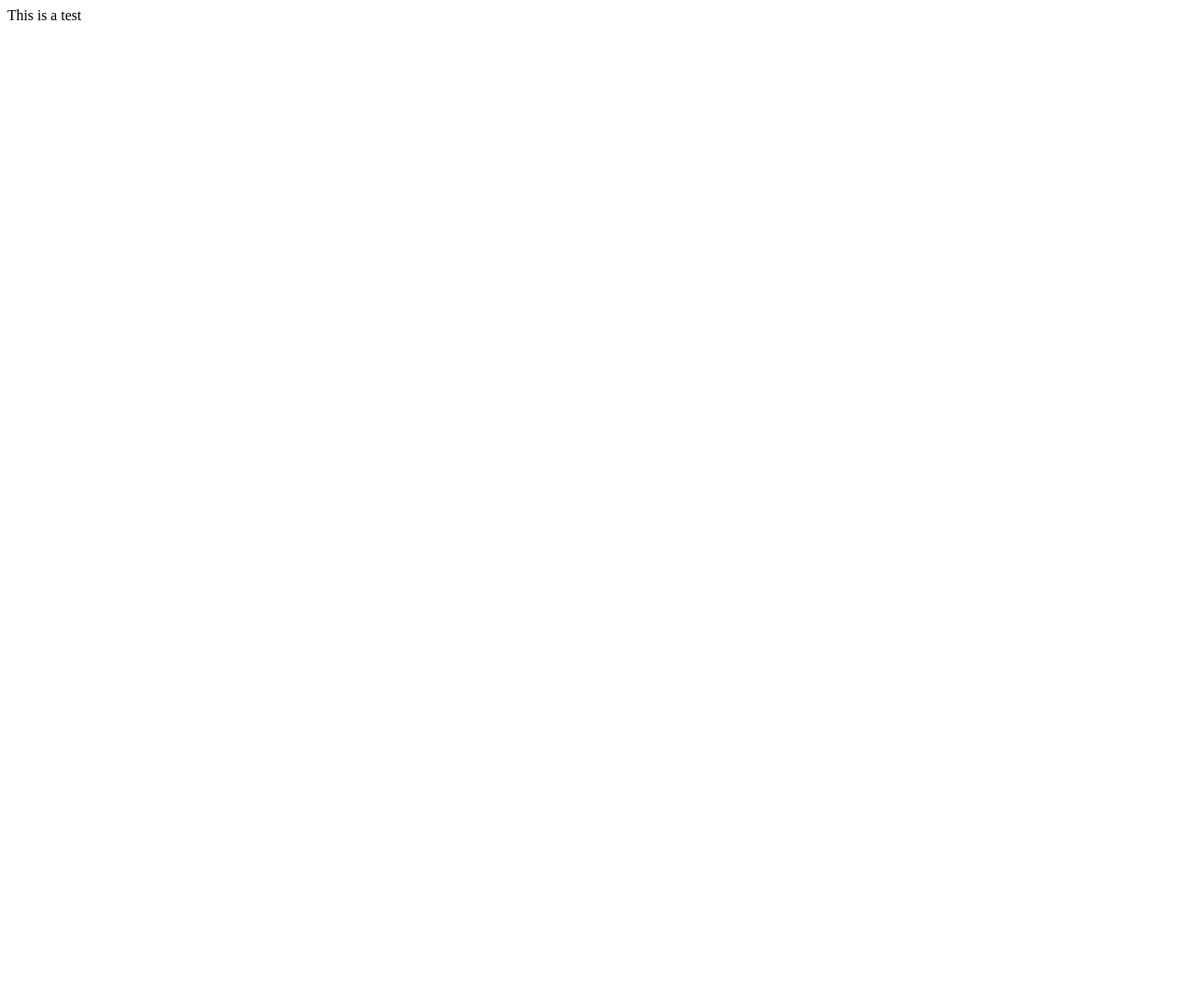
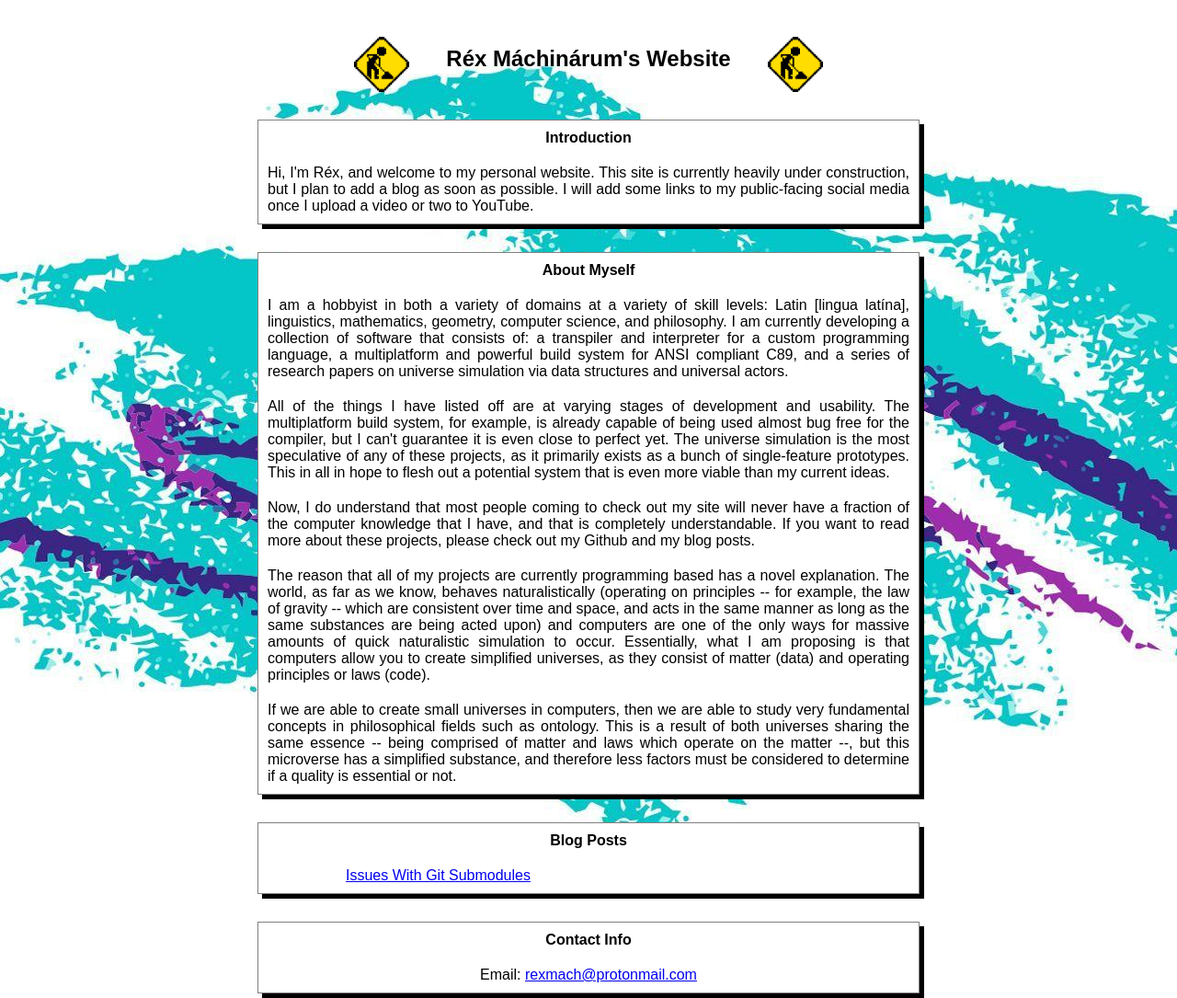
Before and after one commit to RexMachinarum/rexmachinarum.github.io, a plain HTML site: page index.html in a window 1280 px wide. Shown: the top 1085 px of the page at 92% size. Before the commit the page ends 800 px from the top, so only its background shows below. Drawn offline with Linux system fonts and the light colour scheme.

Commit message:
actual commit with website

```diff
--- a/index.html
+++ b/index.html
@@ -1,5 +1,77 @@
 <html>
+	<head>
+		<link href="style.css" rel="stylesheet">
+	</head>
 	<body>
-		<p>This is a test</p>
+
+		<!-- title -->
+		<div class="flex-container">
+			<img src="wip.gif" alt="wip" style="width: 60px">
+			<div style="width: 30px;"></div>
+			<h2>Réx Máchinárum's Website</h2>
+			<div style="width: 30px;"></div>
+			<img src="wip.gif" alt="wip" style="width: 60px">
+		</div>
+
+		<div class="text-zone">
+			<h4 style="text-align: center;">Introduction</h4>
+			<p>
+				Hi, I'm Réx, and welcome to my personal website.
+				This site is currently heavily under construction,
+				but I plan to add a blog as soon as possible.
+				I will add some links to my public-facing social media once I upload a video or two to YouTube.
+			</p>
+		</div>
+
+		<div class="text-zone">
+			<h4 style="text-align: center;">About Myself</h4>
+			<p>
+				I am a hobbyist in both a variety of domains at a variety of skill levels:
+				Latin [lingua latína], linguistics, mathematics, geometry, computer science, and philosophy.
+				I am currently developing a collection of software that consists of:
+				a transpiler and interpreter for a custom programming language,
+				a multiplatform and powerful build system for ANSI compliant C89,
+				and a series of research papers on universe simulation via data structures and universal actors.
+			</p>
+			<p>
+				All of the things I have listed off are at varying stages of development and usability.
+				The multiplatform build system, for example, is already capable of being used almost bug free for the compiler,
+				but I can't guarantee it is even close to perfect yet.
+				The universe simulation is the most speculative of any of these projects,
+				as it primarily exists as a bunch of single-feature prototypes.
+				This in all in hope to flesh out a potential system that is even more viable than my current ideas.
+			</p>
+			<p>
+				Now, I do understand that most people coming to check out my site will never have a fraction of the computer knowledge that I have,
+				and that is completely understandable.
+				If you want to read more about these projects,
+				please check out my Github and my blog posts.
+			</p>
+			<p>
+				The reason that all of my projects are currently programming based has a novel explanation.
+				The world, as far as we know, behaves naturalistically
+				(operating on principles -- for example, the law of gravity -- which are consistent over time and space, and acts in the same manner as long as the same substances are being acted upon)
+				and computers are one of the only ways for massive amounts of quick naturalistic simulation to occur.
+				Essentially, what I am proposing is that computers allow you to create simplified universes,
+				as they consist of matter (data) and operating principles or laws (code).
+			</p>
+			<p>
+				If we are able to create small universes in computers,
+				then we are able to study very fundamental concepts in philosophical fields such as ontology.
+				This is a result of both universes sharing the same essence -- being comprised of matter and laws which operate on the matter --,
+				but this microverse has a simplified substance, and therefore less factors must be considered to determine if a quality is essential or not.
+			</p>
+		</div>
+
+		<div class="text-zone">
+			<h4 style="text-align: center;">Blog Posts</h4>
+			<p style="margin-left: 90px;"><a href="blog-issues-with-git-submodules.html">Issues With Git Submodules</a></p>
+		</div>
+
+		<div class="text-zone">
+			<h4 style="text-align: center;">Contact Info</h4>
+			<p style="text-align: center;">Email: <a href="mailto:rexmach@protonmail.com">rexmach@protonmail.com</a></p>
+		</div>
+
 	</body>
 </html>
--- /dev/null
+++ b/style.css
@@ -0,0 +1,36 @@
+p, h1, h2, h3, h4, h5, h6 {
+	font-family: sans-serif;
+	padding: 5px;
+	margin: 5px;
+}
+
+p {
+	font-family: 1.25em;
+	text-align: justify;
+}
+
+img {
+	border: 0px;
+}
+
+body {
+	background-image: url("wall.jpg");
+	width: 720px;
+	margin: auto;
+	padding: 40px 10px;
+}
+
+.flex-container {
+	display: flex;
+	justify-content: center;
+}
+
+.text-zone {
+	display: flex;
+	justify-content: left;
+	flex-direction: column;
+	margin: 30px 0px;
+	background: white;
+	box-shadow: black 5px 5px;
+	border: 1px solid gray;
+}
```
Also changed, not shown: blog-format.html (added, +26 -0 lines), blog-issues-with-git-submodules.html (added, +81 -0 lines), wall.jpg (added), wip.gif (added).
